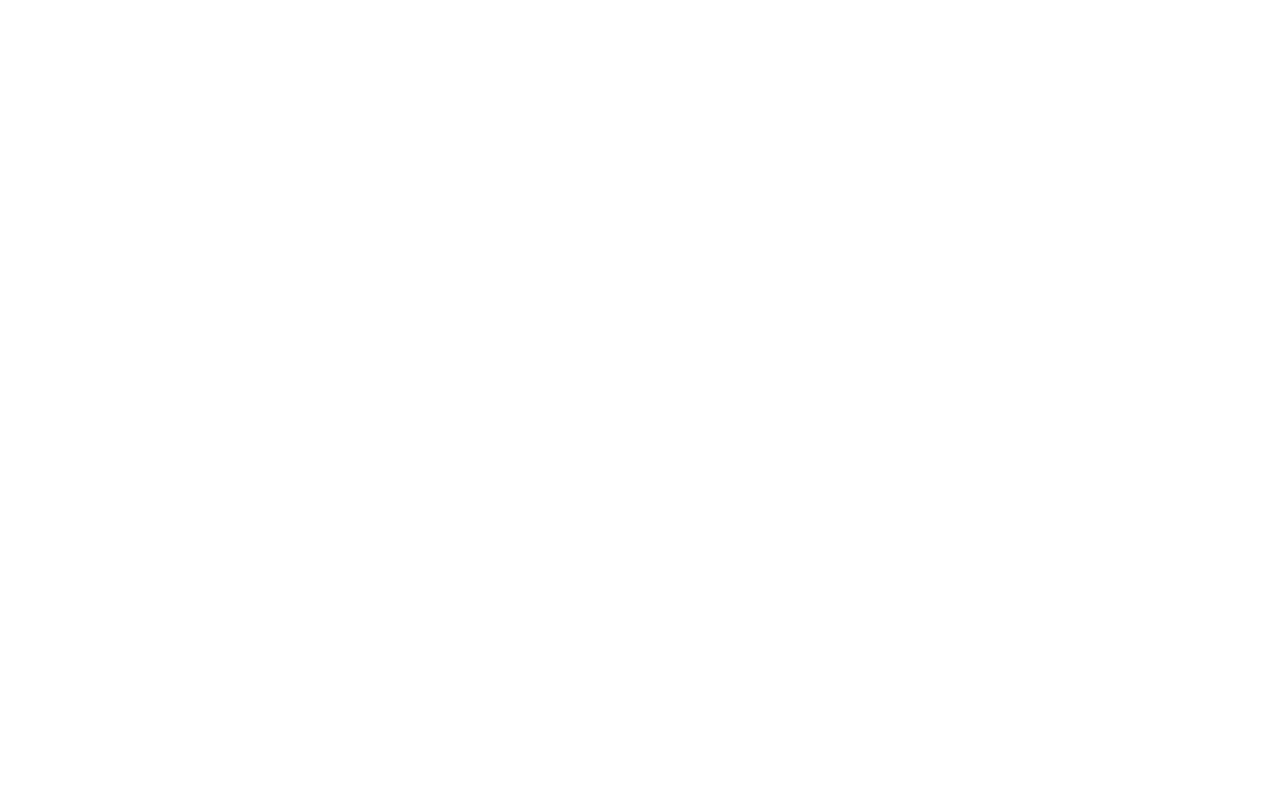
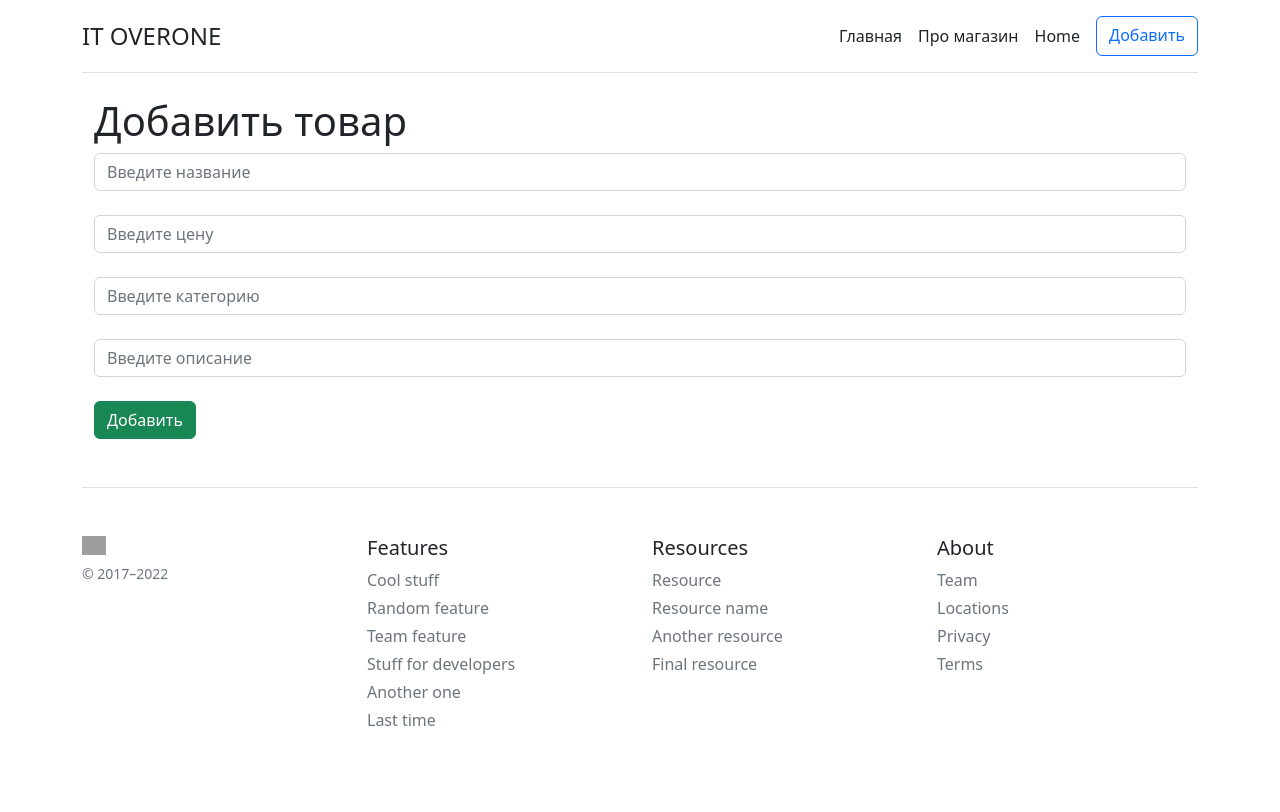
Before and after one commit to densparrow/Shoponline, a Flask app: page /create in a window 1280 px wide. Before the commit the page is empty. Run offline with Flask 2, Linux system fonts and the light colour scheme; grey boxes are pictures that could not be loaded.

Commit message:
Создал форму для добавления товара в файле create.html

```diff
--- a/templates/base.html
+++ b/templates/base.html
@@ -27,7 +27,7 @@
         <a class="me-3 py-2 text-dark text-decoration-none" href="{{ url_for('index') }}">Главная</a>
         <a class="me-3 py-2 text-dark text-decoration-none" href="{{  url_for('about') }}">Про магазин</a>
         <a class="me-3 py-2 text-dark text-decoration-none" href="{{ url_for('home') }}">Home</a>
-        <a class="btn btn-outline-primary" href="{{ url_for('home') }}">Добавить</a>
+        <a class="btn btn-outline-primary" href="{{ url_for('create') }}">Добавить</a>
       </nav>
     </div>
 
--- a/templates/create.html
+++ b/templates/create.html
@@ -1,10 +1,24 @@
-<!DOCTYPE html>
-<html lang="en">
-<head>
-    <meta charset="UTF-8">
-    <title>Title</title>
-</head>
-<body>
+{% extends 'base.html' %}
 
-</body>
-</html>
+{% block title %}
+Добавить товар
+{% endblock %}
+
+
+
+{% block content %}
+<div class="container">
+    <h1>Добавить товар</h1>
+
+    <form method="post">
+        <input type="text" class="form-control" name="title" id="title" placeholder="Введите название"><br>
+        <input type="number" class="form-control" name="price" id="price" placeholder="Введите цену"><br>
+        <input type="text" class="form-control" name="category" id="category" placeholder="Введите категорию"><br>
+        <input type="text" class="form-control" name="text" id="text" placeholder="Введите описание"><br>
+        <button class="btn btn-success" type="submit">Добавить</button>
+
+    </form>
+
+</div>
+
+{% endblock %}>
```
